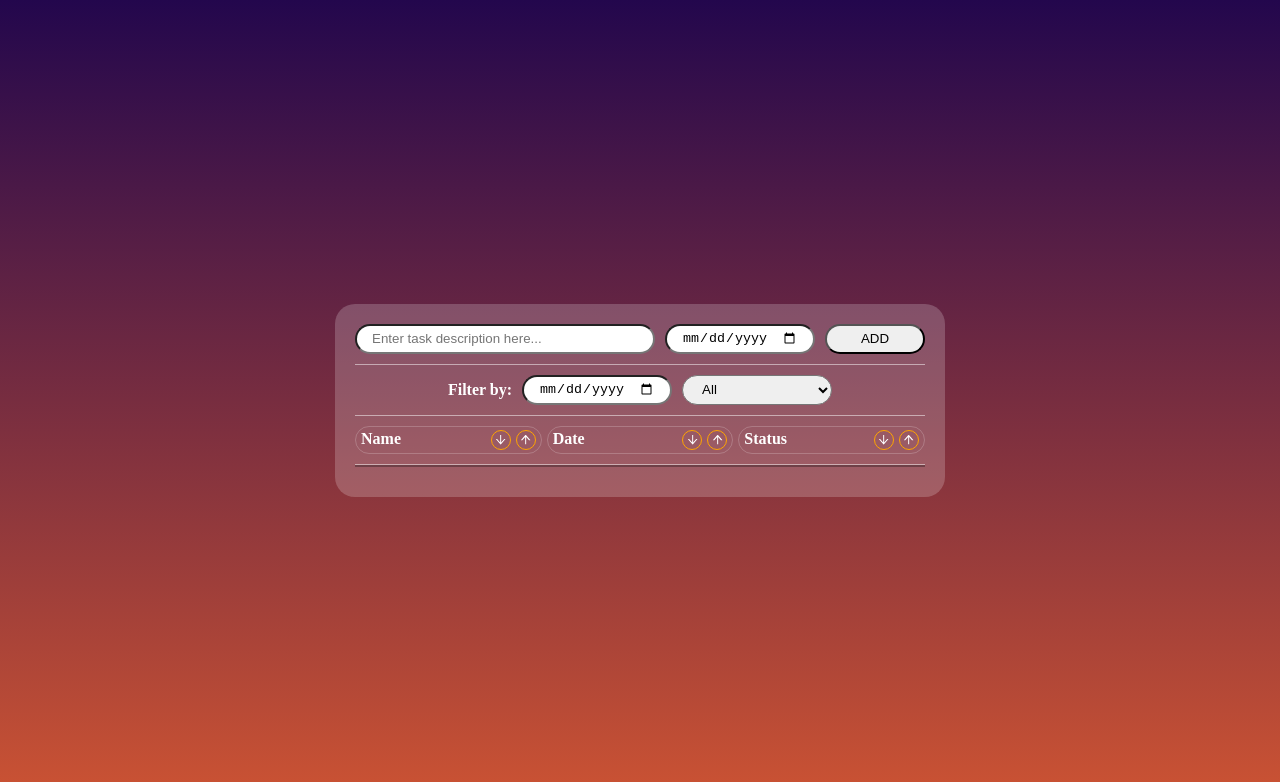
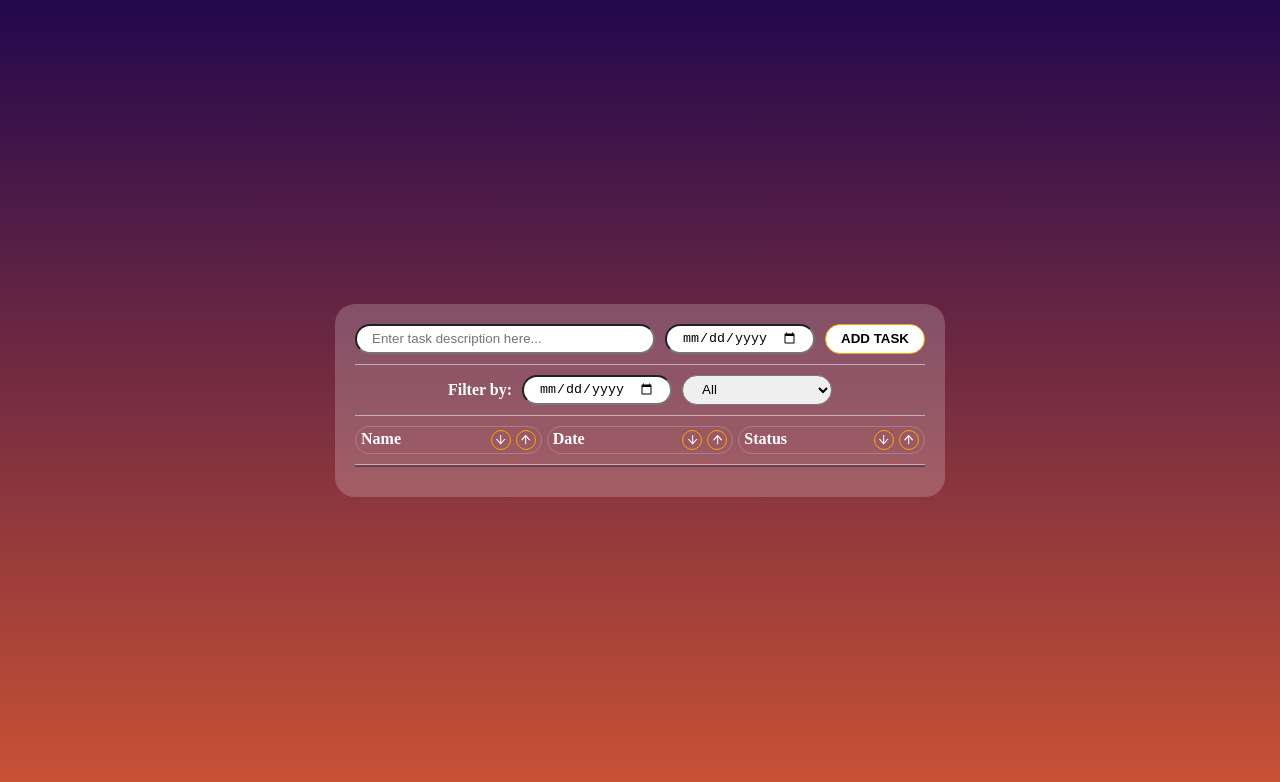
Before and after one commit to Kiril-Pavlov/todo-app-techtask, a React (Create React App) app: page / in a window 1280 px wide. Shown: the top 782 px of the page. Built offline with nearby package versions, Linux system fonts and the light colour scheme.

Commit message:
changed some styles

```diff
--- a/src/components/TodoApp.jsx
+++ b/src/components/TodoApp.jsx
@@ -56,8 +56,6 @@ const TodoApp = () => {
     }
   };
 
-  console.log(dateFilterInput, statusFilterInput, sortSelected)
-
   return (
     <div className={styles.mainContainer}>
       <div className={styles.inputAreaContainer}>
@@ -78,7 +76,7 @@ const TodoApp = () => {
             onChange={(e) => setTaskDateInput(e.target.value)}
           />
           <button className={styles.addBtn} onClick={addTask}>
-            ADD
+            ADD TASK
           </button>
         </div>
       </div>
--- a/src/styles/popup.module.css
+++ b/src/styles/popup.module.css
@@ -11,7 +11,7 @@
     position: relative;
     width: 350px;
     background-color: rgba(255, 255, 255, 0.9);
-    border: 3px solid brown;
+    border: none;
     border-radius: 30px;
     position: fixed;
     top: 40%;
@@ -28,7 +28,7 @@
     top: 30px;
     border: none;
     background-color: transparent;
-    color: brown;
+    color: rgb(128, 87, 11);
     font-weight: 700;
     font-size: 1.2rem;
     cursor: pointer;
@@ -39,18 +39,18 @@
     display: flex;
     flex-direction: column;
     grid-gap: 10px;
-    color: brown;
+    color: rgb(128, 87, 11);
     font-size: 1.2rem;
     font-weight: 600;
 }
 
 .popupInputContainer input{
-    border: 2px solid brown;
+    border: 2px solid rgb(128, 87, 11);
     border-radius: 20px;
     padding: 3px 20px;
     font-size: 1.1rem;
     font-style: italic;
-    color: brown;
+    color: brgb(128, 87, 11);
     background-color: transparent;
     margin-bottom: 10px;
 }
@@ -69,7 +69,7 @@
 }
 
 .popupConfirmButton{
-    background-color: brown;
+    background-color: rgb(128, 87, 11);
     color: white;
     border: 2px solid transparent;
     transition: all .5s;
@@ -77,6 +77,6 @@
 
 .popupConfirmButton:hover{
     border: 2px solid black;
-    background: rgba(146, 47, 47, 0.3);
+    background: rgba(201, 182, 182, 0.3);
     color: black;
 }
--- a/src/styles/todo.module.css
+++ b/src/styles/todo.module.css
@@ -43,6 +43,17 @@
     width: 100px;
     border-radius: 15px;
     padding: 3px 15px;
+    border: 1px solid orange;
+    background-color: white;
+    color: black;
+    font-weight: 700;
+    transition: all .5s;
+}
+
+.addBtn:hover{
+    border: 1px solid black;
+    background-color: orange;
+    cursor: pointer;
 }
 
 .filterLabel{
@@ -110,6 +121,13 @@
     justify-content: center;
     cursor: pointer;
     color: white;
+    transition: all .5s ease-in-out;
+}
+
+.sortBtn:hover{
+    transform: rotate(360deg);
+    background-color: white;
+    color: black;
 }
 
 @media screen and (max-width:900px) {
```
